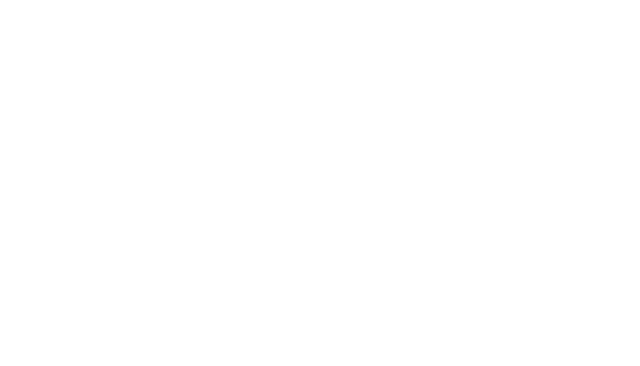
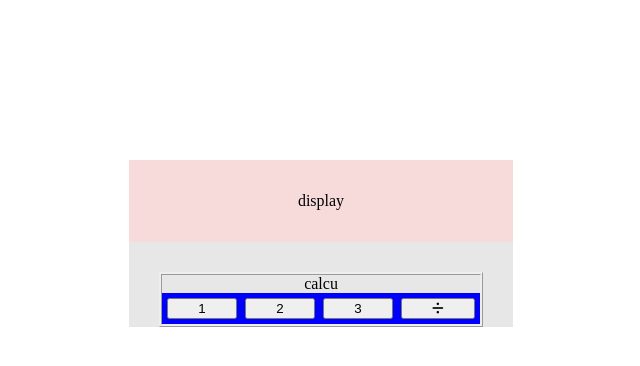
Before and after one commit to Elcand/simple-calculate, a plain HTML site: page index.html in a window 1280 px wide. Shown: the whole page, without its empty margins (319-959 px from the left). Drawn offline with Linux system fonts and the light colour scheme.

Commit message:
basic UI

```diff
--- a/index.html
+++ b/index.html
@@ -5,10 +5,24 @@
     <meta charset="UTF-8">
     <meta name="viewport" content="width=device-width, initial-scale=1.0">
     <title>Caculator</title>
+    <link rel="stylesheet" href="style.css">
+    <link rel="stylesheet" href="https://cdnjs.cloudflare.com/ajax/libs/font-awesome/6.5.0/css/all.min.css"
+        integrity="sha512-d...s" crossorigin="anonymous" referrerpolicy="no-referrer" />
 </head>
 
 <body>
-
+    <div class="container">
+        <div class="display">display</div>
+        <div class="calculate">
+            calcu
+            <div class="grid-content">
+                <button class="col-3 number">1</button>
+                <button class="col-3 number">2</button>
+                <button class="col-3 number">3</button>
+                <button class="col-3 number"><i class="fas fa-divide"></i></button>
+            </div>
+        </div>
+    </div>
 </body>
 
 </html>
--- /dev/null
+++ b/style.css
@@ -0,0 +1,47 @@
+body {
+  margin: 0;
+  padding: 0;
+}
+
+.container {
+  justify-content: center;
+  margin: 10rem 35% auto 35%;
+  padding: 5px 20px auto 20px;
+  text-align: center;
+  background-color: rgb(231, 231, 231);
+}
+
+.display {
+  background-color: rgb(247, 218, 218);
+  margin-bottom: 10px;
+  padding: 2rem;
+  justify-content: center;
+  text-align: center;
+}
+
+.calculate {
+  border-style: ridge;
+  background-color: rgb(231, 231, 231);
+  margin: 30px 30px auto 30px;
+  padding: 10px 10px auto 10px;
+}
+
+.grid-content {
+  display: grid;
+  grid-template-columns: auto auto auto auto;
+  background-color: blue;
+  padding: 5px;
+}
+
+.grid-content,
+.number {
+  gap: 8px;
+}
+
+.grid-content > div {
+  background-color: #f1f1f1;
+  border: 1px solid black;
+  padding: 20px;
+  font-size: 30px;
+  text-align: center;
+}
```
